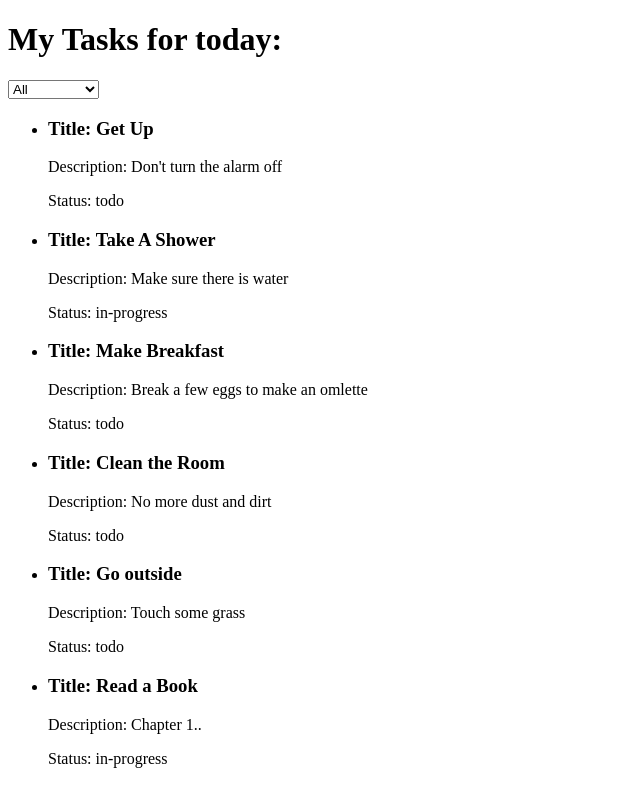
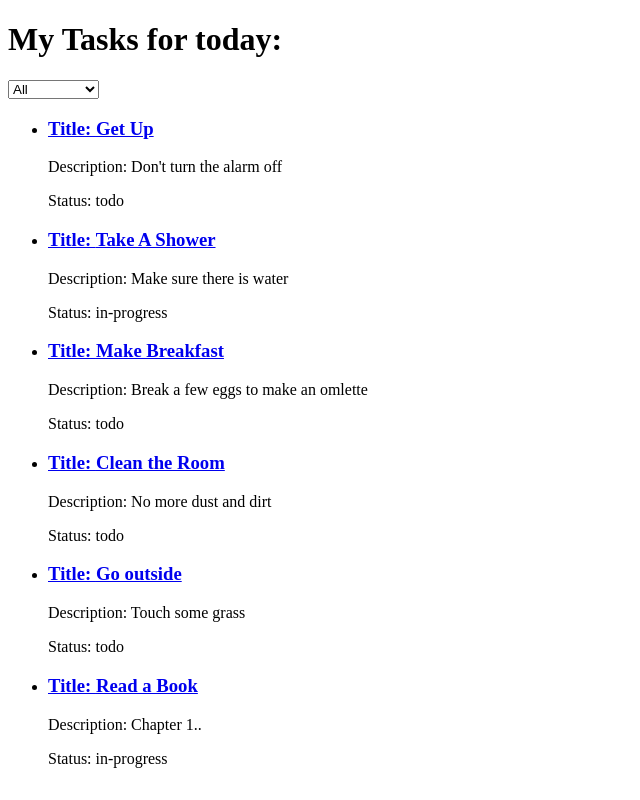
Before and after one commit to sevaa25/minitaskboard, a Next.js app: page / in a window 1280 px wide. Shown: the whole page, without its empty margins (0-640 px from the left). Built offline with nearby package versions, Linux system fonts and the light colour scheme.

Commit message:
13: Add a link to tasks/id for each task

```diff
--- a/app/_components/Task.tsx
+++ b/app/_components/Task.tsx
@@ -1,3 +1,4 @@
+import Link from 'next/link';
 export type TaskStatus = "todo" | "in-progress" | "done"
 
 export interface TaskProps {
@@ -10,7 +11,9 @@ export interface TaskProps {
 export default function Task({id, title, description, status} : TaskProps){
     return (
         <li>
-            <h3>Title: {title}</h3>
+            <Link href={`/tasks/${id}`}>
+                <h3>Title: {title}</h3>
+            </Link>
             <p>Description: {description}</p>
             <p>Status: {status}</p>
         </li>
```
